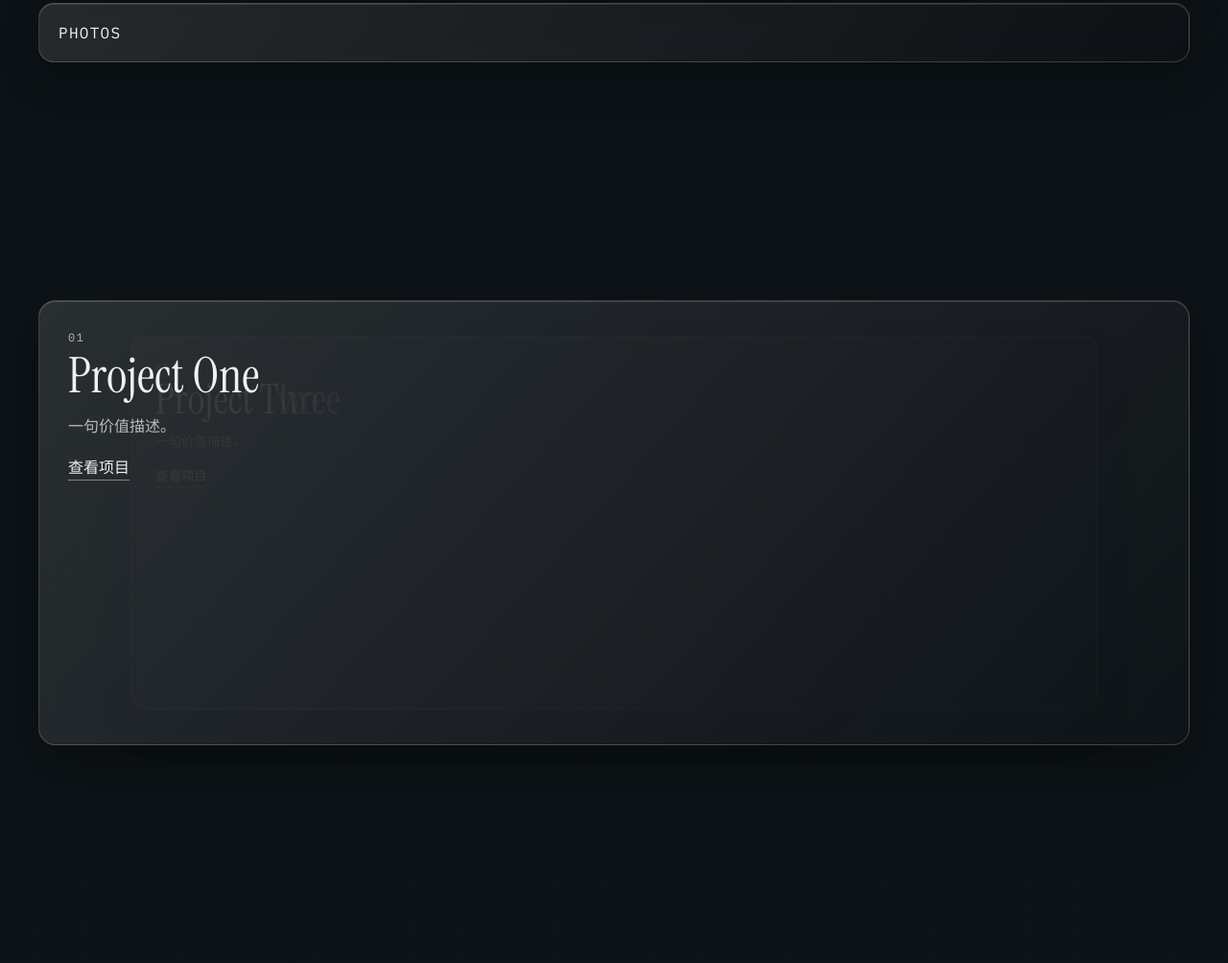
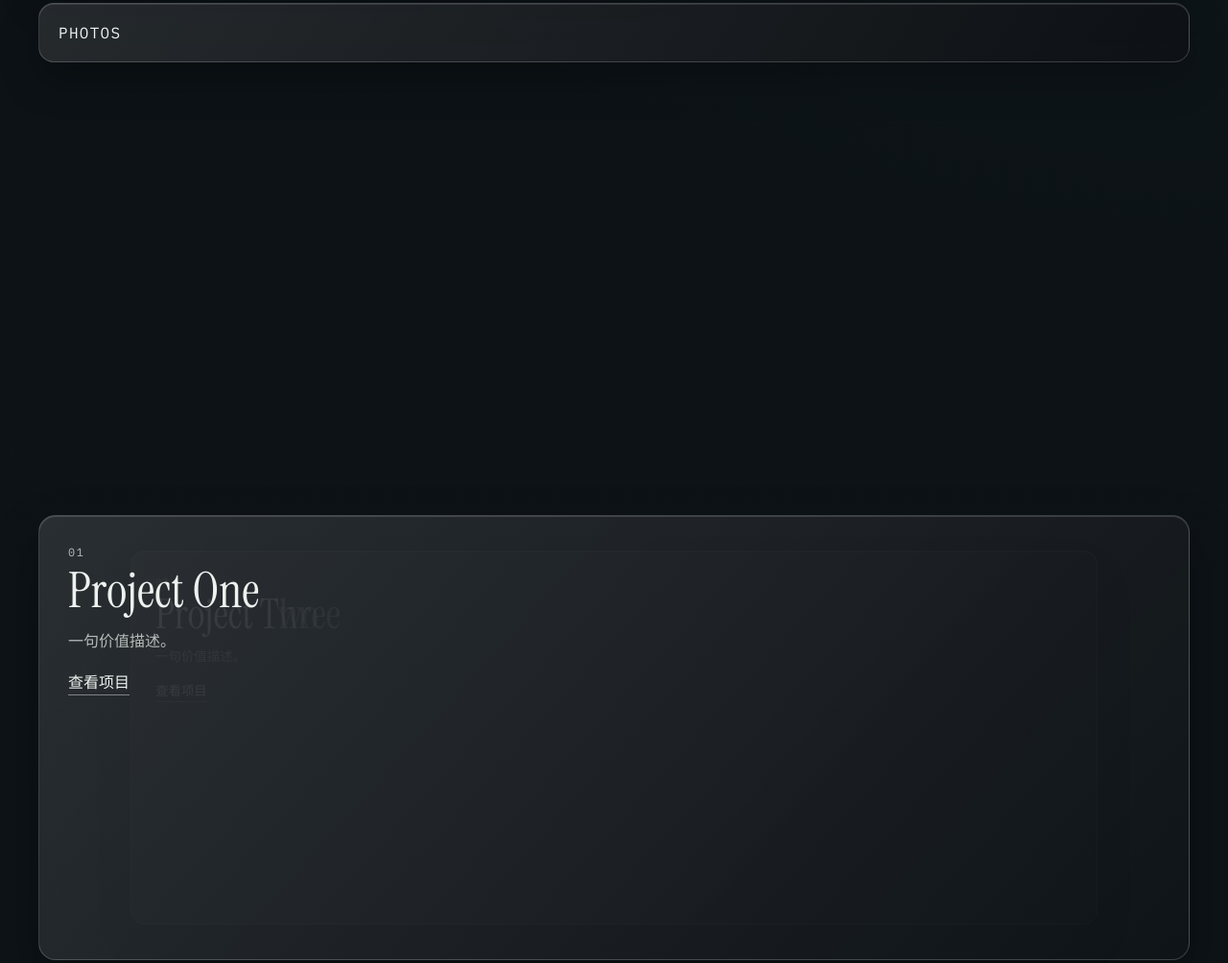
Before and after one commit to Congregalis/Congregalis.github.io, a website built with Vite: page index.html in a window 1280 px wide. Shown: the part 1053-2057 px from the top of the page at 96% size. Built offline with nearby package versions, Linux system fonts and the light colour scheme.

Commit message:
refactor: prepare homepage shells for v2 sequencing

```diff
--- a/src/render/sections.js
+++ b/src/render/sections.js
@@ -27,7 +27,8 @@ export function renderSections() {
   `;
 
   document.querySelector('[data-section="projects"]').innerHTML = `
-    <div class="section-shell">
+    <div class="section-shell projects-prelude" data-projects-prelude></div>
+    <div class="section-shell projects-corridor-shell">
       <div class="projects-corridor" data-project-corridor data-layout="desktop">
         ${siteContent.projects
           .map(
@@ -43,6 +44,7 @@ export function renderSections() {
           .join("")}
       </div>
     </div>
+    <div class="section-shell projects-outro" data-projects-outro></div>
   `;
 
   document.querySelector('[data-section="notes"]').innerHTML = `
@@ -63,8 +65,18 @@ export function renderSections() {
   `;
 
   document.querySelector('[data-section="photos"]').innerHTML = `
-    <div class="section-shell photos-shell">
+    <div class="section-shell photos-shell photos-ring-shell" data-photos-ring>
       ${siteContent.photos
+        .slice(0, Math.ceil(siteContent.photos.length / 2))
+        .map(
+          (photo) =>
+            `<figure data-photo-card><div class="photo-placeholder"></div><figcaption>${photo.title}</figcaption></figure>`
+        )
+        .join("")}
+    </div>
+    <div class="section-shell photos-shell photos-waterfall-shell" data-photos-waterfall>
+      ${siteContent.photos
+        .slice(Math.ceil(siteContent.photos.length / 2))
         .map(
           (photo) =>
             `<figure data-photo-card><div class="photo-placeholder"></div><figcaption>${photo.title}</figcaption></figure>`
--- a/src/styles/sections.css
+++ b/src/styles/sections.css
@@ -138,14 +138,19 @@
   position: relative;
 }
 
-[data-section="projects"] .section-shell {
+[data-section="projects"] .projects-corridor-shell {
   min-height: clamp(540px, 72vh, 760px);
   display: grid;
   align-items: center;
 }
 
-body[data-motion-mode="reduced"] [data-section="projects"] .section-shell {
+body[data-motion-mode="reduced"] [data-section="projects"] .projects-corridor-shell {
   min-height: auto;
+}
+
+[data-section="projects"] [data-projects-prelude],
+[data-section="projects"] [data-projects-outro] {
+  min-height: clamp(180px, 28vh, 280px);
 }
 
 .projects-corridor {
@@ -218,7 +223,7 @@ body[data-motion-mode="reduced"] .projects-corridor {
 }
 
 @media (max-width: 767px) {
-  [data-section="projects"] .section-shell {
+  [data-section="projects"] .projects-corridor-shell {
     min-height: auto;
   }
 
@@ -253,6 +258,14 @@ body[data-motion-mode="reduced"] .projects-corridor {
   display: grid;
   grid-template-columns: repeat(auto-fit, minmax(160px, 1fr));
   gap: clamp(10px, 2vw, 16px);
+}
+
+[data-section="photos"] [data-photos-ring] {
+  min-height: clamp(320px, 48vh, 520px);
+}
+
+[data-section="photos"] [data-photos-waterfall] {
+  min-height: clamp(420px, 60vh, 760px);
 }
 
 [data-section="photos"] [data-photo-card] {
```
Also changed, not shown: tests/e2e/home-flow.spec.ts (added, +10 -0 lines).
